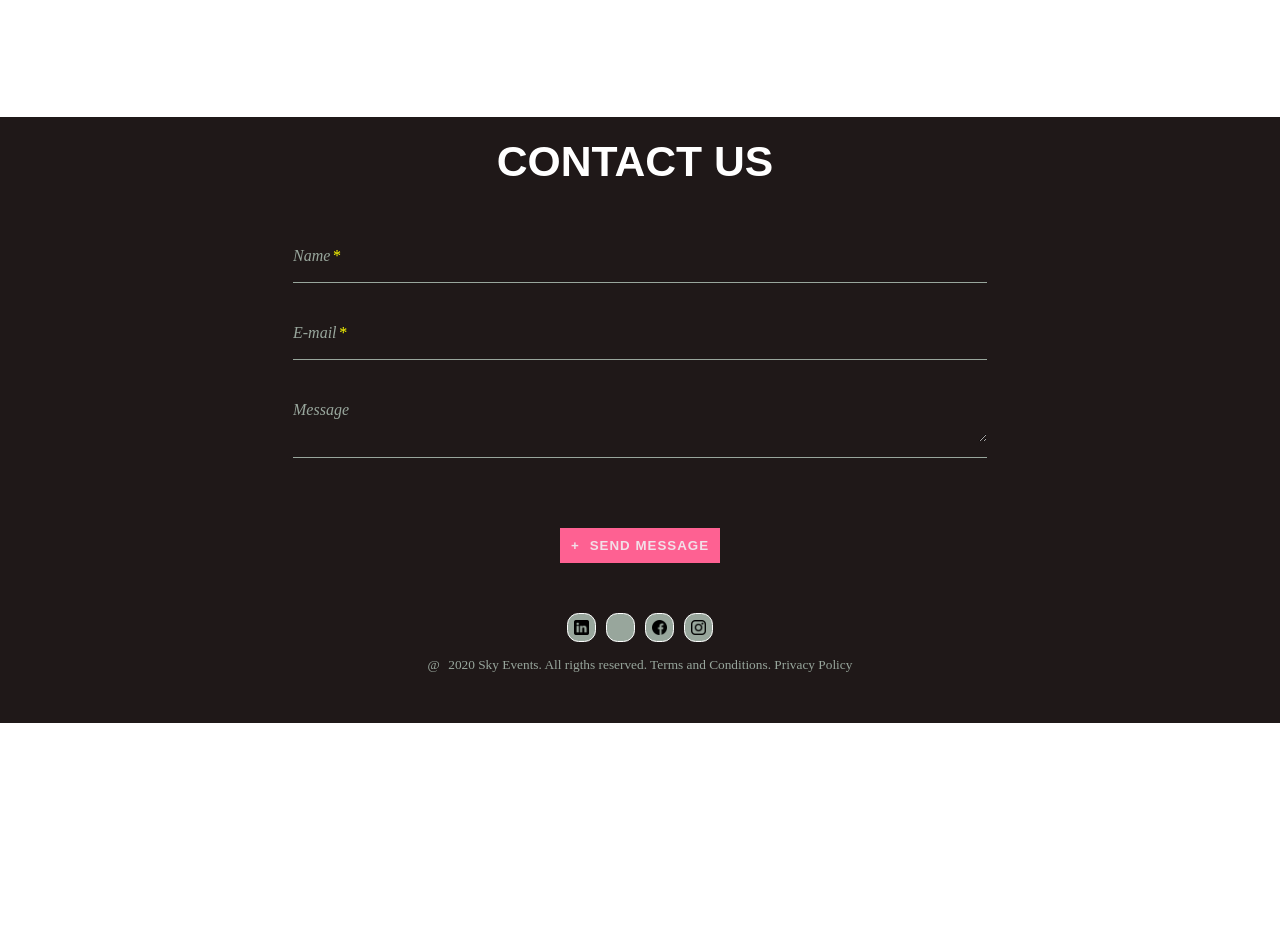
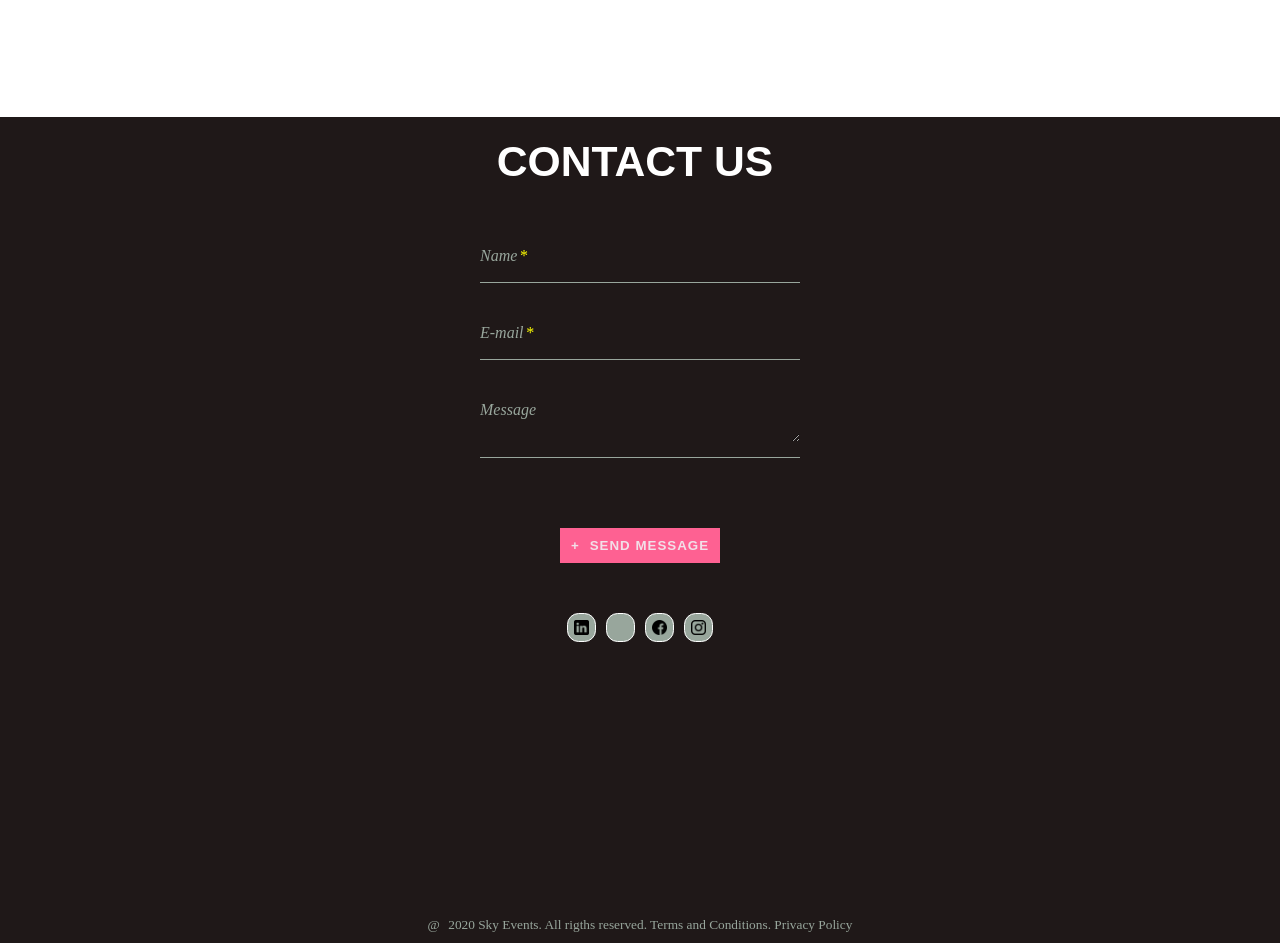
Before and after one commit to stjeandan-swc/CreativeManagement, a plain HTML site: page index.html in a window 1280 px wide. Shown: the part 4420-5363 px from the top of the page. Before the commit the page ends 5143 px from the top, so only its background shows below. Drawn offline with Linux system fonts and the light colour scheme.

Commit message:
modifed html and css for new 100vh height

```diff
--- a/index.html
+++ b/index.html
@@ -217,10 +217,10 @@
                 </ul>
               </div>
             </div>
-            <div class="trademark">
+        </div>
+        <div class="trademark">
                 <span>2020 Sky Events. All rigths reserved. Terms and Conditions. Privacy Policy</span>
             </div>
-        </div>
     </footer>
   </body>
 </html>
--- a/styles.css
+++ b/styles.css
@@ -427,12 +427,12 @@
 
 
 /*Moj's CSS*/
-.footer-wrapper .container {
-  width: 30%;
+.footer-wrapper .contact-container {
+  width: 25vw;
   margin: auto auto 10px auto;
 }
 
-.footer-wrapper, .footer-wrapper p, .footer-wrapper span, .footer-wrapper img, .footer-wrapper label, .footer-wrapper form, .footer-wrapper input, .footer-wrapper h1, .footer-wrapper textarea {
+.footer-wrapper, .footer-wrapper p, .footer-wrapper span, .footer-wrapper img, .footer-wrapper label, .footer-wrapper form, .footer-wrapper input, .footer-wrapper h1, .footer-wrapper textarea, .trademark {
   margin: 0;
   padding: 0;
   background-color: #1f1818;
@@ -441,7 +441,7 @@
 }
 
 .footer-wrapper {
-  padding-bottom: 50px;
+  height: 100vh;
 }
 
 .footer-wrapper h1 {
@@ -581,6 +581,7 @@
   text-align: center;
   color: #98a69c;
   font-size: 10pt;
+  padding-bottom: 10px;
 }
 
 .trademark::before {
```
